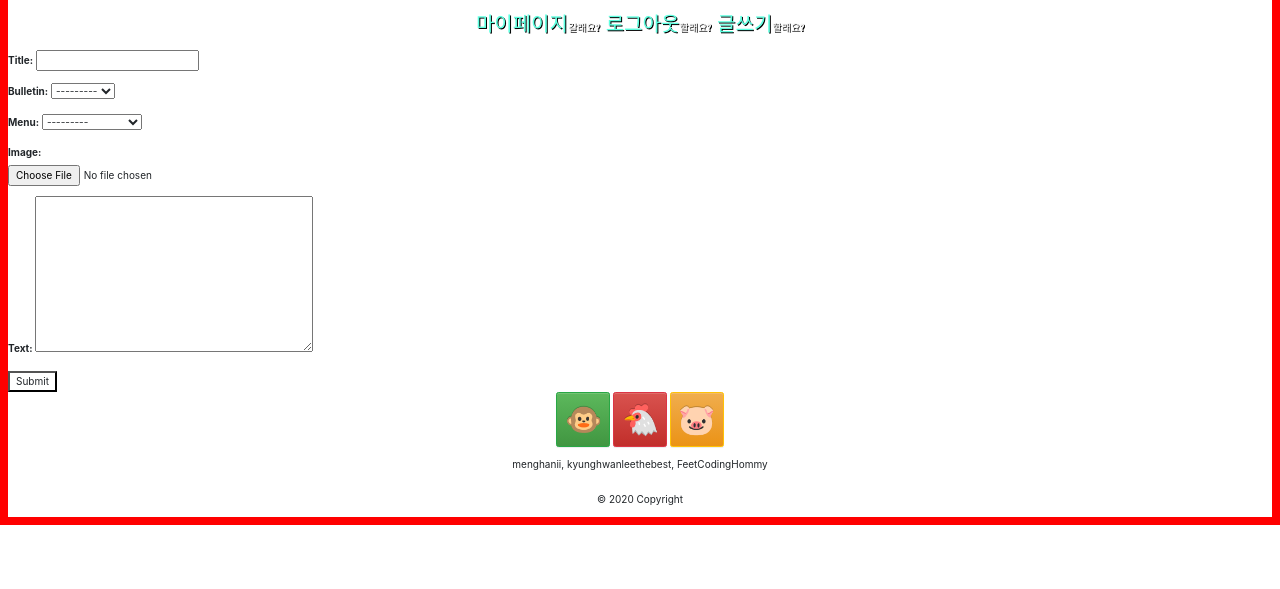
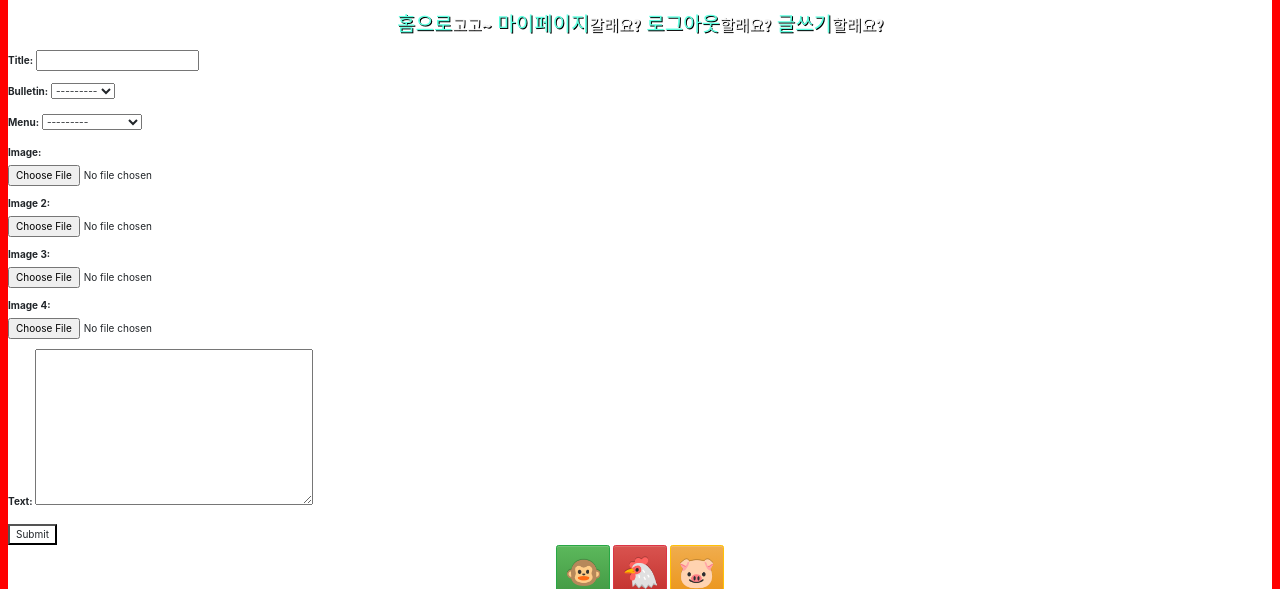
Before and after one commit to menghanii/What2eat2day, a Django app: page /create/ in a window 1280 px wide. Shown: the part 178-767 px from the top of the page. Before the commit the page ends 703 px from the top, so only its background shows below. Run offline with Django 3.2, Linux system fonts and the light colour scheme; the visitor is signed in with stand-in values (Sample User, id 1); some libraries are stand-ins or nearby versions; some web fonts are replaced.

Commit message:
bulletin enter

```diff
--- a/blog/forms.py
+++ b/blog/forms.py
@@ -4,7 +4,7 @@ from .models import Post, Comment
 class PostModelForm(forms.ModelForm):
     class Meta:
         model = Post
-        fields = ('title', 'bulletin', 'menu', 'image', 'text',)
+        fields = ('title', 'bulletin', 'menu', 'image', 'image_2', 'image_3', 'image_4', 'text',)
 
 
 class CommentModelForm(forms.ModelForm):
--- a/blog/models.py
+++ b/blog/models.py
@@ -26,7 +26,10 @@ class Post(models.Model):
     text = models.TextField()
     created_date = models.DateTimeField(
             default=timezone.now)
-    image = models.ImageField(blank=True)
+    image = models.ImageField(blank=False)
+    image_2 = models.ImageField(blank=True)
+    image_3 = models.ImageField(blank=True)
+    image_4 = models.ImageField(blank=True)
     bulletin = models.CharField(max_length=100, choices=bulletin_types)
     menu = models.CharField(max_length=100, choices=menus)
     # like_users = models.ManyToManyField(settings.AUTH_USER_MODEL, related_name='like_posts')
--- a/blog/urls.py
+++ b/blog/urls.py
@@ -11,4 +11,6 @@ urlpatterns = [
     path('<int:post_id>/delete/', views.post_delete, name='post_delete'),
     path('<int:post_id>/comments/create/', views.create_comment, name='create_comment'),
     path('<int:post_id>/comment/<int:comment_id>/delete', views.delete_comment, name='delete_comment'),
+    path('bulletin_1/', views.bulletin_1, name='bulletin_1'),
+    path('bulletin_2/', views.bulletin_2, name='bulletin_2'),
 ]
--- a/blog/views.py
+++ b/blog/views.py
@@ -101,6 +101,22 @@ def delete_comment(request, post_id, comment_id):
     return redirect('blog:post_detail', comment.post.id)
 
 
+def bulletin_1(request):
+    posts = Post.objects.filter(bulletin='1')
+    name = '신촌'
+    return render(request, 'blog/bulletin.html', {
+        'name':name,
+        'posts':posts,
+        })
+
+def bulletin_2(request):
+    posts = Post.objects.filter(bulletin='2')
+    name = '신촌 밖'
+    return render(request, 'blog/bulletin.html', {
+        'name':name,
+        'posts':posts,
+        })
+
 # @login_required
 # # @require_POST
 # def toggle_like(request, post_id):
--- a/templates/base.html
+++ b/templates/base.html
@@ -5,23 +5,19 @@
 <head>
     <link href="{% static 'img/ryan.png' %}" rel="shortcut icon" type="image/x-icon">
     <title>오늘 뭐먹지?</title>
-    <meta name="viewport" content="width=device-width, initial-scale=1.0">
+    <meta name="viewport" content="width=device-width, initial-scale=1">
     <link rel="stylesheet" href="//maxcdn.bootstrapcdn.com/bootstrap/3.2.0/css/bootstrap.min.css">
     <link rel="stylesheet" href="//maxcdn.bootstrapcdn.com/bootstrap/3.2.0/css/bootstrap-theme.min.css">
     <link rel="stylesheet" href="{% static 'css/main.css' %}">
-    <link
-        href="https://fonts.googleapis.com/css?family=Baloo+Bhai+2|Black+Han+Sans|Nanum+Gothic+Coding|Noto+Sans+KR|Source+Code+Pro&display=swap"
-        rel="stylesheet" type="text/css">
-    <link rel="stylesheet" href="https://stackpath.bootstrapcdn.com/bootstrap/4.4.1/css/bootstrap.min.css"
-        integrity="sha384-Vkoo8x4CGsO3+Hhxv8T/Q5PaXtkKtu6ug5TOeNV6gBiFeWPGFN9MuhOf23Q9Ifjh" crossorigin="anonymous">
+    <link href="https://fonts.googleapis.com/css?family=Baloo+Bhai+2|Black+Han+Sans|Nanum+Gothic+Coding|Noto+Sans+KR|Source+Code+Pro&display=swap" rel="stylesheet" type="text/css">
+    <link rel="stylesheet" href="https://stackpath.bootstrapcdn.com/bootstrap/4.4.1/css/bootstrap.min.css" integrity="sha384-Vkoo8x4CGsO3+Hhxv8T/Q5PaXtkKtu6ug5TOeNV6gBiFeWPGFN9MuhOf23Q9Ifjh" crossorigin="anonymous">
 </head>
 
 <body>
-
     <!-- HEADER -->
     <div class="col-xs-12">
         <div class="header">
-            <a href="{% url 'blog:main_page' %}"><p>오<span class="title_small">늘</span> 뭐<span class="title_small">먹지</span>?</p></a>
+            <p>오<span class="title_small">늘</span> 뭐<span class="title_small">먹지</span>?</p>
         </div>
     </div>
     <!-- 신촌안, 신촌밖 로고부분-->
@@ -32,18 +28,15 @@
     <!-- 로그인(로그아웃), 회원가입, 글쓰기 -->
     <div class="nav_bar">
         <p>
+            <a href="{% url 'blog:main_page' %}"><span class="middle">홈으로</span><span class="small">고고~</span></a>
             {% if request.user.is_authenticated %}
-            <a href="{% url 'accounts:accounts_detail' user.id %}"><span style="color:rgb(94, 255, 224);">마이페이지</span><span
-                style="font-size: 10px;">갈래요?</span></a>
-            <a href="{% url 'accounts:logout' %}"><span style="color:rgb(94, 255, 224);">로그아웃</span><span style="font-size: 10px;">할래요?</span></a>
-            <a href="{% url 'blog:post_create'%}"><span style="color:rgb(94, 255, 224);">글쓰기</span><span style="font-size: 10px;">할래요?</span></a>
+            <a href="{% url 'accounts:accounts_detail' user.id %}"><span class="middle">마이페이지</span><span class="small">갈래요?</span></a>
+            <a href="{% url 'accounts:logout' %}"><span class="middle">로그아웃</span><span class="small">할래요?</span></a>
+            <a href="{% url 'blog:post_create'%}"><span class="middle">글쓰기</span><span class="small">할래요?</span></a>
             {% else %}
-            <a href="{% url 'accounts:signup'%}"><span style="color:rgb(94, 255, 224);">회원가입</span><span style="font-size: 10px;">할래요?</span></a>
-            <a href="{% url 'accounts:login' %}"><span style="color:rgb(94, 255, 224);">로그인</span><span style="font-size: 10px;">할래요?</span></a>
-            <a href="{% url 'blog:main_page' %}"><span style="color:rgb(94, 255, 224);">홈으로</span><span style="font-size: 10px;">고고~</span></a>
+            <a href="{% url 'accounts:signup'%}"><span class="middle">회원가입</span><span class="small">할래요?</span></a>
+            <a href="{% url 'accounts:login' %}"><span class="middle">로그인</span><span class="small">할래요?</span></a>
             {% endif %}
-
-
         </p>
     </div>
 
@@ -57,9 +50,12 @@
     <!-- footer -->
     <footer class="page-footer font-small">
         <div class="button">
-        <button type="button" class="btn btn-success"><a href="https://github.com/menghanii/" target="_blank"><span style="font-size: 30px">&#x1F435;</span></a></button>
-        <button type="button" class="btn btn-danger"><a href="https://github.com/kyunghwanleethebest/" target="_blank"><span style="font-size: 30px">&#x1F414;</span></a></button>
-        <button type="button" class="btn btn-warning"><a href="https://github.com/FeetCodingHommy/" target="_blank"><span style="font-size: 30px">&#x1F437;</span></a></button>
+            <button type="button" class="btn btn-success"><a href="https://github.com/menghanii/" target="_blank"><span
+                        style="font-size: 30px">&#x1F435;</span></a></button>
+            <button type="button" class="btn btn-danger"><a href="https://github.com/kyunghwanleethebest/"
+                    target="_blank"><span style="font-size: 30px">&#x1F414;</span></a></button>
+            <button type="button" class="btn btn-warning"><a href="https://github.com/FeetCodingHommy/"
+                    target="_blank"><span style="font-size: 30px">&#x1F437;</span></a></button>
         </div>
         <!-- Copyright -->
         <div class="footer-copyright text-center py-3">menghanii, kyunghwanleethebest, FeetCodingHommy
@@ -72,9 +68,15 @@
     </footer>
 
 
-<script src="https://code.jquery.com/jquery-3.4.1.slim.min.js" integrity="sha384-J6qa4849blE2+poT4WnyKhv5vZF5SrPo0iEjwBvKU7imGFAV0wwj1yYfoRSJoZ+n" crossorigin="anonymous"></script>
-<script src="https://cdn.jsdelivr.net/npm/popper.js@1.16.0/dist/umd/popper.min.js" integrity="sha384-Q6E9RHvbIyZFJoft+2mJbHaEWldlvI9IOYy5n3zV9zzTtmI3UksdQRVvoxMfooAo" crossorigin="anonymous"></script>
-<script src="https://stackpath.bootstrapcdn.com/bootstrap/4.4.1/js/bootstrap.min.js" integrity="sha384-wfSDF2E50Y2D1uUdj0O3uMBJnjuUD4Ih7YwaYd1iqfktj0Uod8GCExl3Og8ifwB6" crossorigin="anonymous"></script>
+    <script src="https://code.jquery.com/jquery-3.4.1.slim.min.js"
+        integrity="sha384-J6qa4849blE2+poT4WnyKhv5vZF5SrPo0iEjwBvKU7imGFAV0wwj1yYfoRSJoZ+n"
+        crossorigin="anonymous"></script>
+    <script src="https://cdn.jsdelivr.net/npm/popper.js@1.16.0/dist/umd/popper.min.js"
+        integrity="sha384-Q6E9RHvbIyZFJoft+2mJbHaEWldlvI9IOYy5n3zV9zzTtmI3UksdQRVvoxMfooAo"
+        crossorigin="anonymous"></script>
+    <script src="https://stackpath.bootstrapcdn.com/bootstrap/4.4.1/js/bootstrap.min.js"
+        integrity="sha384-wfSDF2E50Y2D1uUdj0O3uMBJnjuUD4Ih7YwaYd1iqfktj0Uod8GCExl3Og8ifwB6"
+        crossorigin="anonymous"></script>
 </body>
 
 </html>
```
Also changed, not shown: blog/templates/blog/bulletin.html (added, +58 -0 lines), blog/templates/blog/main_page.html (+4 -4 lines), blog/templates/blog/post_detail.html (+36 -34 lines), blog/migrations/0005_auto_20200317_1300.py (added), media/asa.PNG (added), media/good.PNG (added), media/help.PNG (added), media/kakao.PNG (added), media/kakao_69W7IaL.PNG (added), media/kakao_SiHWl0W.PNG (added), media/singi.PNG (added), media/인스타33.PNG (added), media/임시_zPnL5eM.PNG (added), media/캡처_TTpDSqd.PNG (added). Lines whose indentation alone changed are shown as unchanged.
